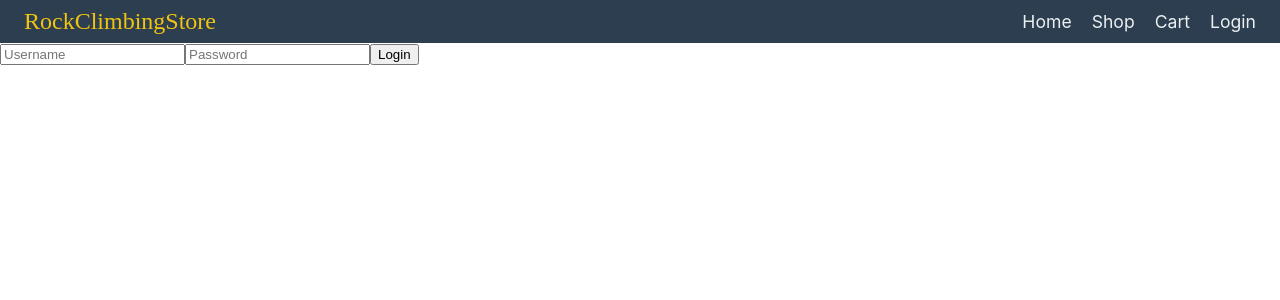
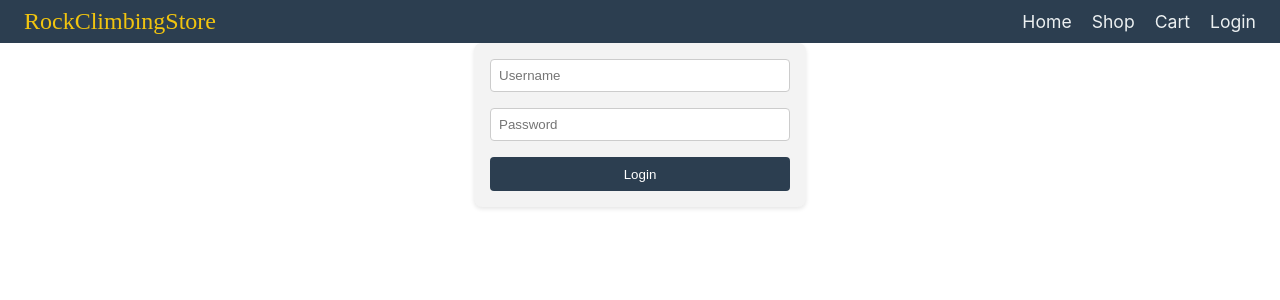
Before and after one commit to scollier87/ecommerce-site, a React (Create React App) app in the folder ecommerce-site/: page /login in a window 1280 px wide. Shown: the top 300 px of the page. Built offline with nearby package versions, Linux system fonts and the light colour scheme.

Commit message:
login css

```diff
--- /dev/null
+++ b/ecommerce-site/src/components/Login/Login.css
@@ -0,0 +1,39 @@
+.login-container {
+    max-width: 300px;
+    margin: 0 auto;
+    padding: 1rem;
+    background-color: #f3f3f3;
+    border-radius: 8px;
+    box-shadow: 0 2px 4px rgba(0, 0, 0, 0.1);
+  }
+
+  .login-form {
+    display: flex;
+    flex-direction: column;
+  }
+
+  .login-form input {
+    margin-bottom: 1rem;
+    padding: 0.5rem;
+    border: 1px solid #ccc;
+    border-radius: 4px;
+  }
+
+  .login-form button {
+    padding: 0.6rem;
+    border: none;
+    border-radius: 4px;
+    background-color: #2c3e50;
+    color: white;
+    cursor: pointer;
+    transition: background-color 0.3s ease;
+  }
+
+  .login-form button:hover {
+    background-color: #34495e;
+  }
+
+  .login-error {
+    color: red;
+    margin-bottom: 1rem;
+  }
--- a/ecommerce-site/src/components/Login/Login.js
+++ b/ecommerce-site/src/components/Login/Login.js
@@ -1,6 +1,7 @@
 import React, { useState, useContext } from 'react';
 import { useNavigate, useLocation} from 'react-router-dom';
 import { AuthContext } from '../../App';
+import './Login.css'
 
 const Login = () => {
   const [username, setUsername] = useState('');
@@ -34,8 +35,8 @@ const Login = () => {
   };
 
   return (
-    <div>
-      <form onSubmit={handleLogin}>
+    <div className='login-container'>
+      <form onSubmit={handleLogin} className='login-form'>
         <input
           type="text"
           id="login-username"
@@ -53,7 +54,7 @@ const Login = () => {
           placeholder="Password"
         />
         <button type="submit">Login</button>
-        {loginError && <p>{loginError}</p>}
+        {loginError && <p className='login-error'>{loginError}</p>}
       </form>
     </div>
   );
```
